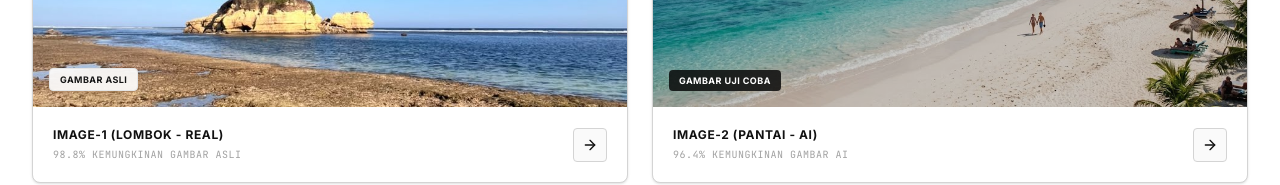
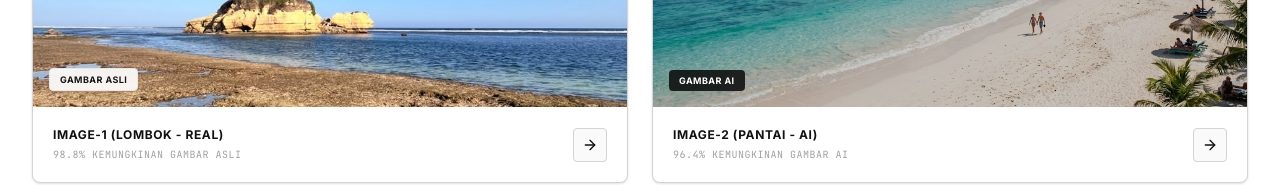
Before and after one commit to zulfikarmu/SeeMe, a React (Vite) app: page / in a window 1280 px wide. Shown: the part 1031-1216 px from the top of the page. Built offline with nearby package versions, Linux system fonts and the light colour scheme.

Commit message:
Update MVP

```diff
--- a/src/App.tsx
+++ b/src/App.tsx
@@ -25,8 +25,8 @@ import ToastContainer from "./components/ToastContainer";
 import { ActiveTab, HistoryItem, ToastMessage, DetectionResult } from "./types";
 
 // Standard sample image URLs for immediate testing
-const SAMPLE_HUMAN_IMAGE = "./image/lombok.jpeg";
-const SAMPLE_AI_IMAGE = "./image/Pantai_Gemini.jpg";
+const SAMPLE_HUMAN_IMAGE = "/image/lombok.jpeg";
+const SAMPLE_AI_IMAGE = "/image/Pantai_Gemini.jpg";
 
 export default function App() {
   const [activeTab, setActiveTab] = useState<ActiveTab>("home");
@@ -403,7 +403,7 @@ export default function App() {
                     <div className="aspect-video w-full bg-neutral-900 flex items-center justify-center relative overflow-hidden">
                       <img src={SAMPLE_AI_IMAGE} alt="Image-2 (AI)" className="w-full h-full object-cover opacity-80 group-hover:scale-102 transition-transform duration-500" />
                       <div className="absolute bottom-4 left-4 bg-black/80 backdrop-blur text-white px-2.5 py-1 text-[9px] font-bold uppercase tracking-wider rounded-sm">
-                        Gambar Uji Coba
+                        Gambar AI
                       </div>
                     </div>
                     <div className="p-5 flex items-center justify-between">
```
